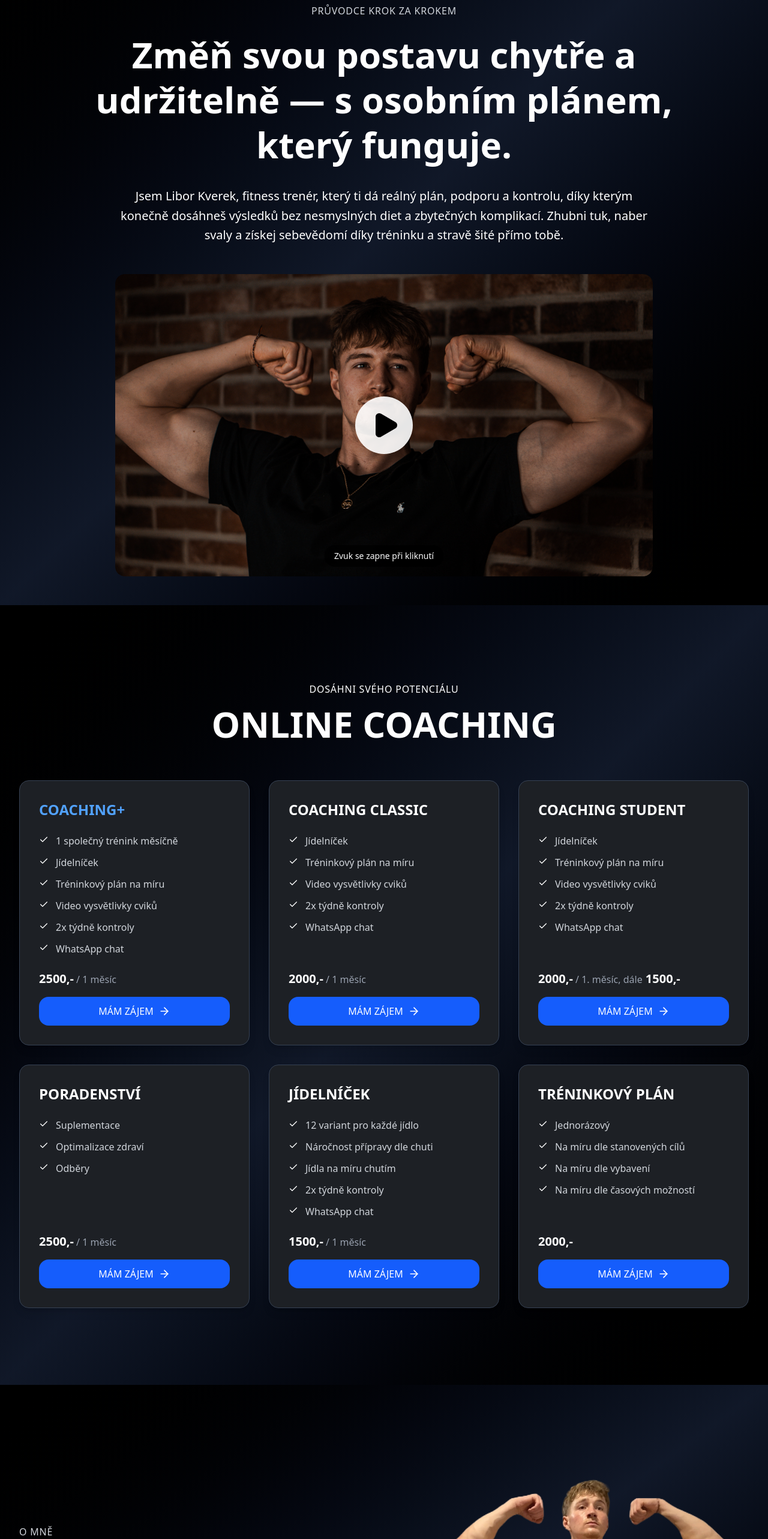
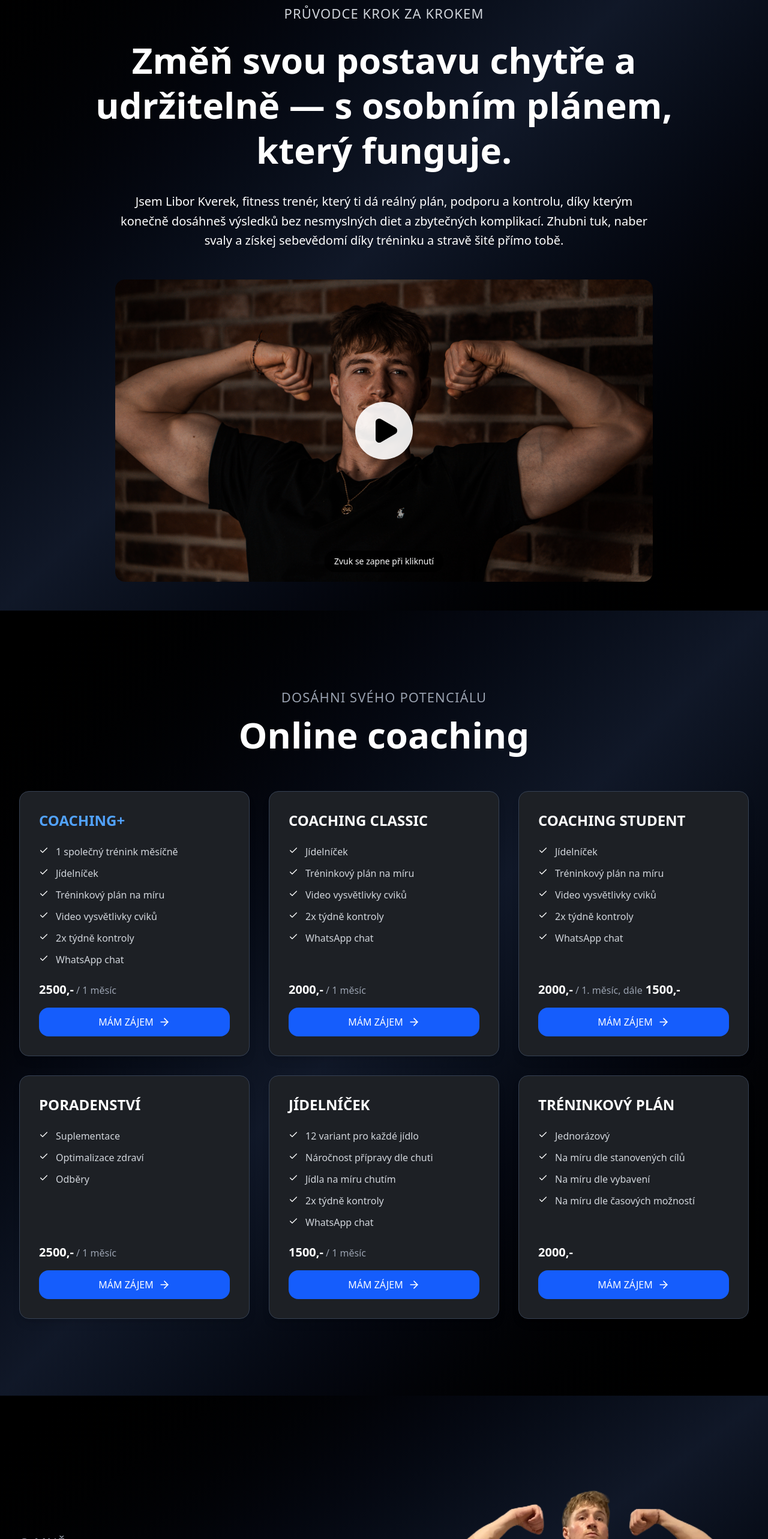
Before and after one commit to leduan1/LiborKverek, a Next.js app: page / in a window 1280 px wide. Shown: the part 234-2800 px from the top of the page at 60% size. Built offline with nearby package versions, Linux system fonts and the light colour scheme.

Commit message:
Update headings and mini titles styling
- Remove uppercase from h2 headings (Kdo jsem, Online coaching, etc.)
- Standardize mini titles styling across all sections
- Increase mini titles font size to 22px on desktop
- Update About section heading from 'KDO JSEM?' to 'Kdo jsem'

```diff
--- a/app/components/About.tsx
+++ b/app/components/About.tsx
@@ -23,8 +23,7 @@ export default function About() {
               initial={{ opacity: 0, y: 20 }}
               animate={isInView ? { opacity: 1, y: 0 } : { opacity: 0, y: 20 }}
               transition={{ duration: 0.6, delay: 0.1 }}
-              className="text-sm sm:text-base font-medium tracking-wider uppercase"
-              style={{ color: 'var(--color-gray-300)' }}
+              className="text-gray-400 text-sm sm:text-base lg:text-[22px] font-medium tracking-wider uppercase"
             >
               O MNĚ
             </motion.p>
@@ -36,7 +35,7 @@ export default function About() {
               transition={{ duration: 0.6, delay: 0.2 }}
               className="text-4xl md:text-5xl lg:text-6xl font-bold text-white"
             >
-              KDO JSEM?
+              Kdo jsem
             </motion.h2>
 
             {/* Paragraphs */}
--- a/app/components/ClientTransformations.tsx
+++ b/app/components/ClientTransformations.tsx
@@ -159,7 +159,7 @@ export default function ClientTransformations() {
           transition={{ duration: 0.8 }}
           className="text-center mb-16"
         >
-          <p className="text-gray-400 text-sm sm:text-base font-medium tracking-wider uppercase mb-4">
+          <p className="text-gray-400 text-sm sm:text-base lg:text-[22px] font-medium tracking-wider uppercase mb-4">
             PROMĚNY KLIENTŮ
           </p>
           <h2 className="text-4xl md:text-5xl lg:text-6xl font-bold text-white">
--- a/app/components/Contact.tsx
+++ b/app/components/Contact.tsx
@@ -86,11 +86,11 @@ export default function Contact() {
           transition={{ duration: 0.8 }}
           className="text-center mb-16"
         >
-          <p className="text-white text-base md:text-lg font-semibold tracking-wider uppercase mb-4">
+          <p className="text-gray-400 text-sm sm:text-base lg:text-[22px] font-medium tracking-wider uppercase mb-4">
             JSI READY UDĚLAT ZMĚNU?
           </p>
           <h2 className="text-4xl md:text-5xl lg:text-6xl font-bold text-white">
-            VYBER SI SLUŽBU A VYPLŇ<br />KRÁTKÝ FORMULÁŘ
+            Vyber si službu a vyplň<br />krátký formulář
           </h2>
         </motion.div>
 
--- a/app/components/Hero.tsx
+++ b/app/components/Hero.tsx
@@ -223,7 +223,7 @@ export default function Hero() {
             initial={{ opacity: 0, y: 20 }}
             animate={{ opacity: 1, y: 0 }}
             transition={{ duration: 0.6, delay: 0.3 }}
-            className="text-center text-sm sm:text-base font-medium tracking-wider uppercase mb-6"
+            className="text-center text-sm sm:text-base lg:text-[22px] font-medium tracking-wider uppercase mb-6"
             style={{ color: 'var(--color-gray-300)' }}
           >
             PRŮVODCE KROK ZA KROKEM
--- a/app/components/Reviews.tsx
+++ b/app/components/Reviews.tsx
@@ -94,7 +94,7 @@ export default function Reviews() {
           transition={{ duration: 0.8 }}
           className="text-center mb-16"
         >
-          <p className="text-gray-400 text-sm sm:text-base font-medium tracking-wider uppercase mb-4">
+          <p className="text-gray-400 text-sm sm:text-base lg:text-[22px] font-medium tracking-wider uppercase mb-4">
             Recenze klientů
           </p>
           <h2 className="text-4xl md:text-5xl lg:text-6xl font-bold text-white">
--- a/app/components/ValueProps.tsx
+++ b/app/components/ValueProps.tsx
@@ -97,11 +97,11 @@ export default function ValueProps() {
           transition={{ duration: 0.8 }}
           className="text-center mb-16"
         >
-          <p className="text-white text-sm sm:text-base font-medium tracking-wider uppercase mb-4">
+          <p className="text-gray-400 text-sm sm:text-base lg:text-[22px] font-medium tracking-wider uppercase mb-4">
             DOSÁHNI SVÉHO POTENCIÁLU
           </p>
           <h2 className="text-4xl md:text-5xl lg:text-6xl font-bold text-white mb-6">
-            ONLINE COACHING
+            Online coaching
           </h2>
         </motion.div>
 
```
